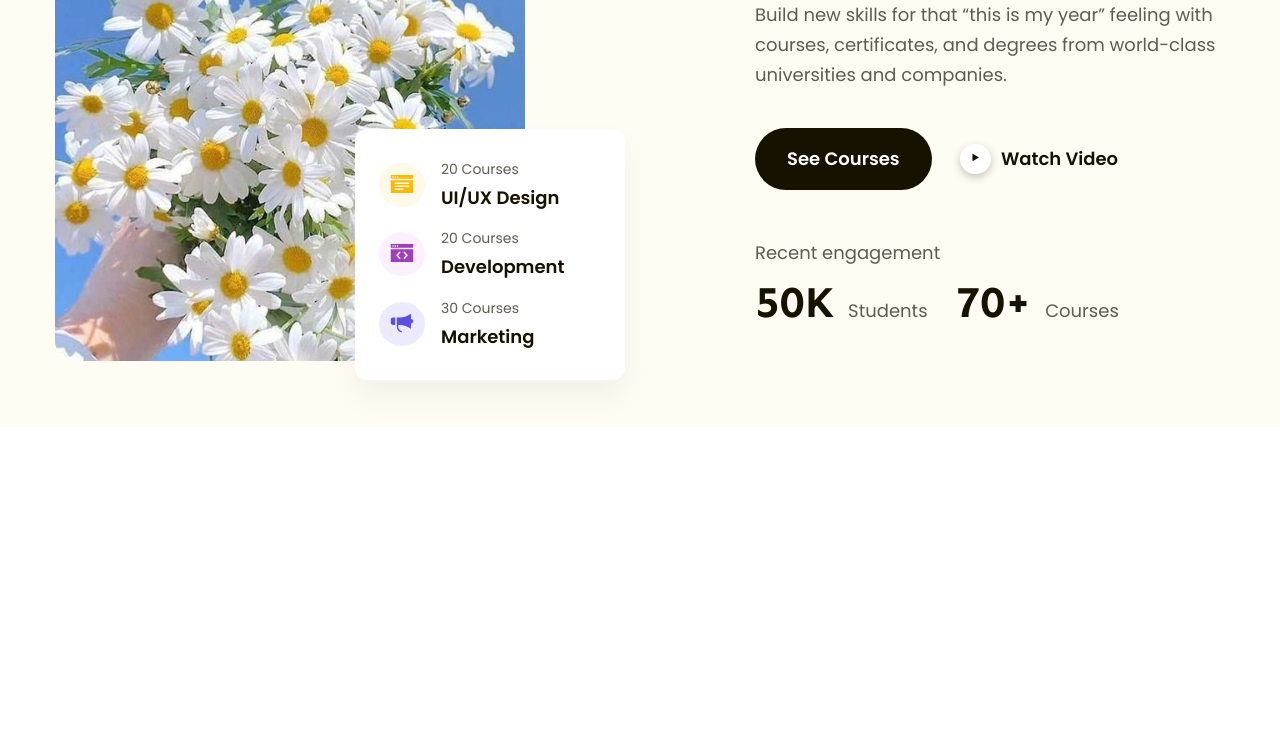
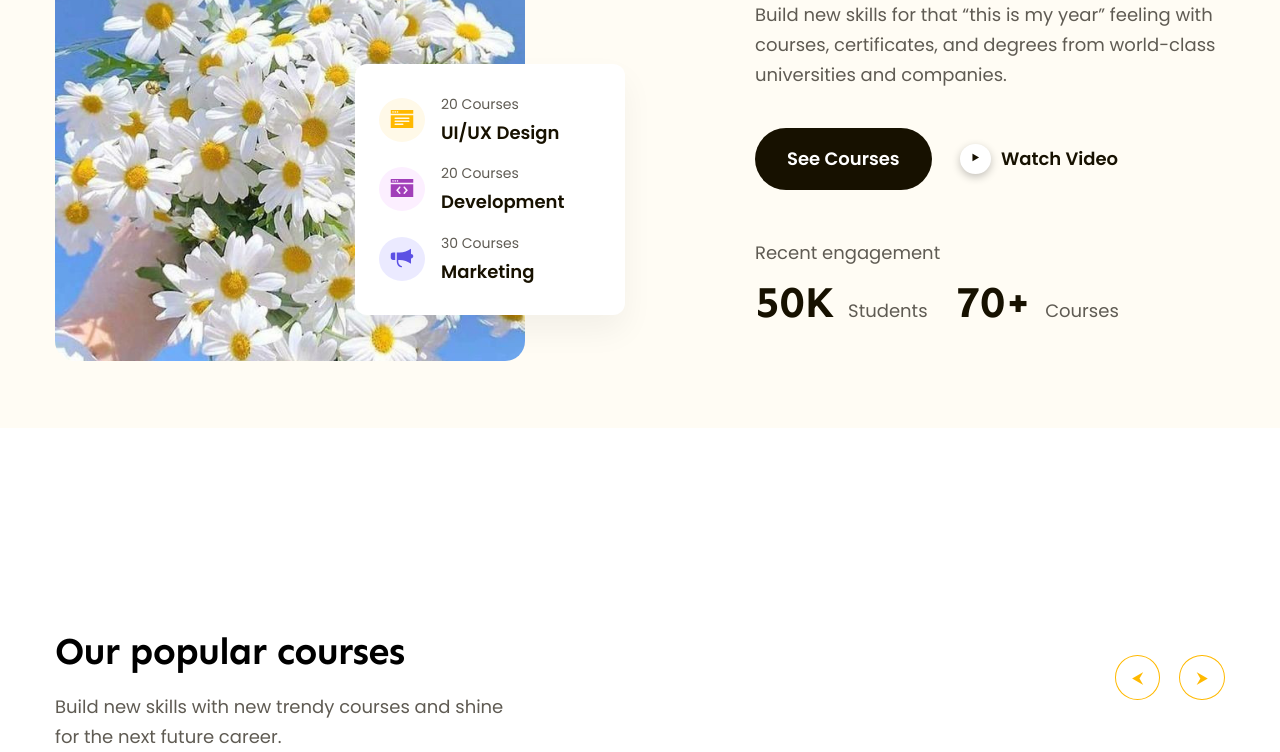
Before and after one commit to anhvo2017/project-training-02, a plain HTML site: page index.html in a window 1280 px wide. Shown: the part 472-1224 px from the top of the page. Before the commit the page ends 900 px from the top, so only its background shows below. Drawn offline with Linux system fonts and the light colour scheme.

Commit message:
popular build

```diff
--- a/assets/style.css
+++ b/assets/style.css
@@ -10,6 +10,7 @@ html{
     --hover-btn-color: #FFB900;
     --btn-color:#171100;
     --btn-font: Poppins;
+    --transition-hover: 0.2s;
 }
 body{
     font-family: 'Poppins', sans-serif;
@@ -27,6 +28,13 @@ html, body{
     line-height: 1.26;
     letter-spacing: -0.76px;
 }
+.poppins{
+    color: var(--desc-color);
+    font-family: var(--font-desc);
+    font-size: 1.8rem;
+    font-weight: 400;
+    line-height: 1.66;
+}
 a{
     text-decoration: none;
 }
@@ -37,6 +45,13 @@ a{
     font-weight: 600;
     background: var(--btn-color);
     border-radius: 25px;
+}
+.line-clamp{
+    display: -webkit-box;
+    -webkit-line-clamp: var(--line-clamp, 3);
+    -webkit-box-orient: vertical;
+    overflow: hidden;
+    word-break: break-all;
 }
 /* -------------Header------------ */
 #header{
@@ -92,6 +107,10 @@ a{
     font-size: 1.6rem;
     border-radius: 24.5px;
 }
+.nav .sign-up:hover{
+    background-color: var(--hover-btn-color);
+    transition-duration: var(--transition-hover);
+}
 /* -------------Hero------------ */
 #header .box{
     display: flex;
@@ -113,7 +132,7 @@ a{
     position: absolute;
     width: 270px;
     min-height: 244px;
-    bottom: 48px;
+    bottom: 113px;
     right: -100px;
     border-radius: 12px;
     background: #FFF;
@@ -135,8 +154,6 @@ a{
     border-radius: 50%;
 }
 .box .courses-quantity{
-    color: var(--desc-color);
-    font-family: var(--font-desc);
     font-size: 1.4rem;
     font-weight: 400;
     line-height: 1.85;
@@ -158,13 +175,7 @@ a{
     line-height: 1.17;
     letter-spacing: -1.16px;
 }
-.hero .desc{
-    color: var(--desc-color);
-    font-family: Poppins;
-    font-size: 1.8rem;
-    font-weight: 400;
-    line-height: 1.66;
-}
+
 .hero .cta{
     display: flex;
     align-items: center;
@@ -181,6 +192,7 @@ a{
 }
 .hero .see-courses:hover{
     background: var(--hover-btn-color);
+    transition-duration: var(--transition-hover);
 }
 .hero .cta-play-vid{
     display: flex;
@@ -196,6 +208,7 @@ a{
 }
 .hero .cta-play-vid:hover{
     color: var(--hover-btn-color);
+    transition-duration: var(--transition-hover);
 }
 
 .hero .sub-title{
@@ -219,3 +232,35 @@ a{
     font-weight: 700;
     line-height: 1.22;
 }
+/* -------------Popular------------ */
+#popular .content{
+    padding-top: 200px;
+}
+#popular .desc-switch{
+    display: flex;
+    justify-content: space-between;
+}
+#popular .title-desc{
+    max-width: 458px;
+}
+.desc-switch .title{
+    margin-bottom: 16px;
+}
+#popular .switch-btn .left, #popular .switch-btn .right{
+    color: #FFB900;
+    font-size: 16px;
+    padding: 12px 16px;
+    border: 1px solid #FFB900;
+    border-radius: 50%;
+}
+#popular .switch-btn{
+    margin-top: 42px;
+}
+#popular .switch-btn .right{
+    margin-left: 16px;
+}
+#popular .switch-btn span:hover{
+    color: #FFF;
+    background-color: var(--hover-btn-color);
+    transition-duration: var(--transition-hover);
+}
--- a/index.html
+++ b/index.html
@@ -47,7 +47,7 @@
                                         <img src="./assets/img/Orion_page.svg" alt="" class="card-sticker">
                                     </div>
                                     <div class="courses">
-                                        <div class="courses-quantity">20 Courses</div>
+                                        <div class="courses-quantity poppins">20 Courses</div>
                                         <div class="courses-name">UI/UX Design</div>
                                     </div>
                                 </div>
@@ -56,7 +56,7 @@
                                         <img src="./assets/img/Orion_code-window.svg" alt="" class="card-sticker">
                                     </div>
                                     <div class="courses">
-                                        <div class="courses-quantity">20 Courses</div>
+                                        <div class="courses-quantity poppins">20 Courses</div>
                                         <div class="courses-name">Development</div>
                                     </div>
                                 </div>
@@ -65,7 +65,7 @@
                                         <img src="./assets/img/Orion_megaphone.svg" alt="" class="card-sticker">
                                     </div>
                                     <div class="courses">
-                                        <div class="courses-quantity">30 Courses</div>
+                                        <div class="courses-quantity poppins">30 Courses</div>
                                         <div class="courses-name">Marketing</div>
                                     </div>
                                 </div>
@@ -73,10 +73,10 @@
                         </div>
                     </div>
                     <div class="hero">
-                        <h1 class="title sen">
+                        <h1 class="title sen line-clamp">
                             Learn without limits and spread knowledge.
                         </h1>
-                        <p class="desc">
+                        <p class="desc poppins line-clamp" style="--line-clamp: 4">
                             Build new skills for that “this is my year” feeling with
                             courses, certificates, and degrees from world-class
                             universities and companies.
@@ -89,18 +89,35 @@
                             </a>
                         </div>
                         <div class="stats">
-                            <p class="desc">Recent engagement</p>
+                            <p class="desc poppins">Recent engagement</p>
                             <div class="statistical">
-                                <p class="desc"><strong>50K</strong>Students</p>
-                                <p class="desc"><strong>70+</strong>Courses</p>
+                                <p class="desc poppins"><strong>50K</strong>Students</p>
+                                <p class="desc poppins"><strong>70+</strong>Courses</p>
                             </div>
                         </div>
                     </div>
-
-
                 </div>
 
             </div>
         </header>
+        <main>
+            <div id="popular">
+                <div class="content">
+                    <div class="desc-switch">
+                        <div class="title-desc">
+                            <h2 class="title sen line-clamp" style="--line-clamp: 2">Our popular courses</h2>
+                            <p class="desc poppins line-clamp" style="--line-clamp: 4">Build new skills with new trendy courses and shine for the next future career.</p>
+                        </div>
+                        <div class="switch-btn">
+                            <span class="left">&#11164;</span>
+                            <span class="right">&#11166;</span>
+                        </div>
+                    </div>
+                    <div class="row">
+
+                    </div>
+                </div>
+            </div>
+        </main>
     </body>
 </html>
```
